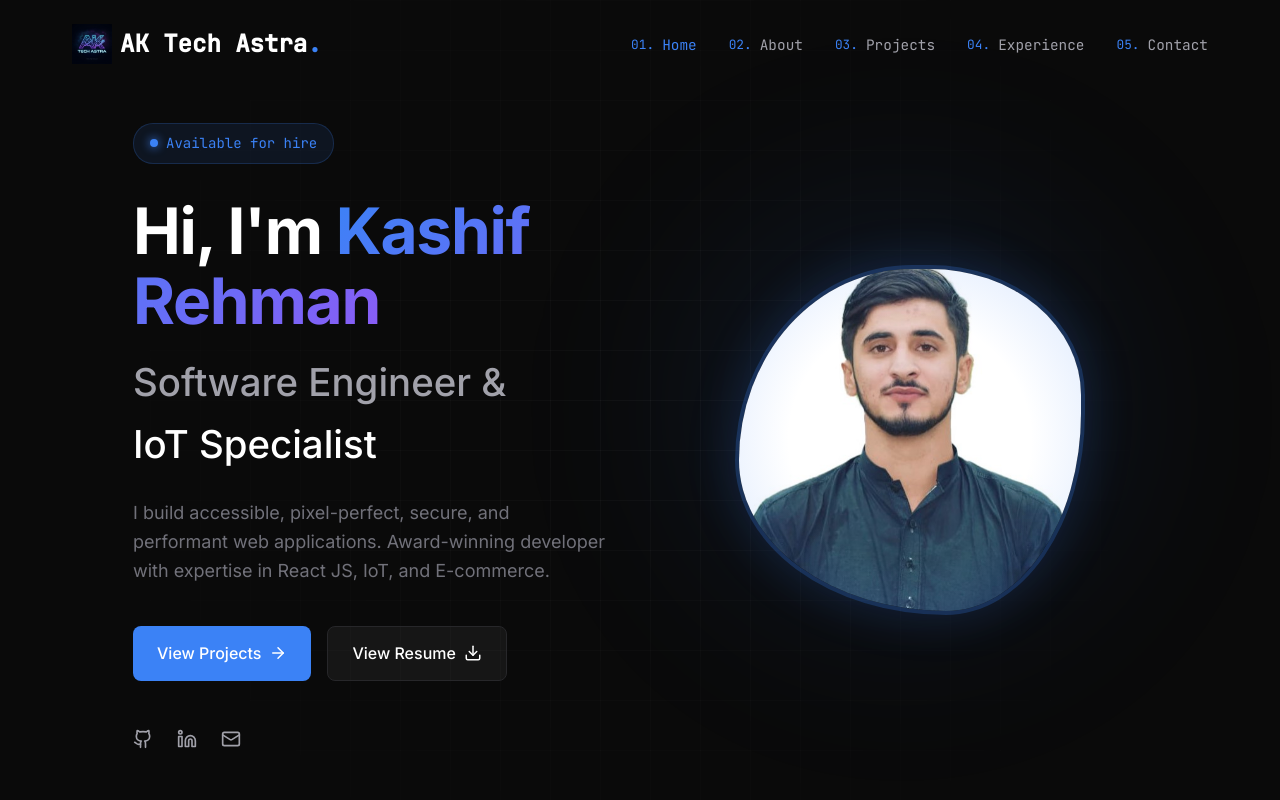
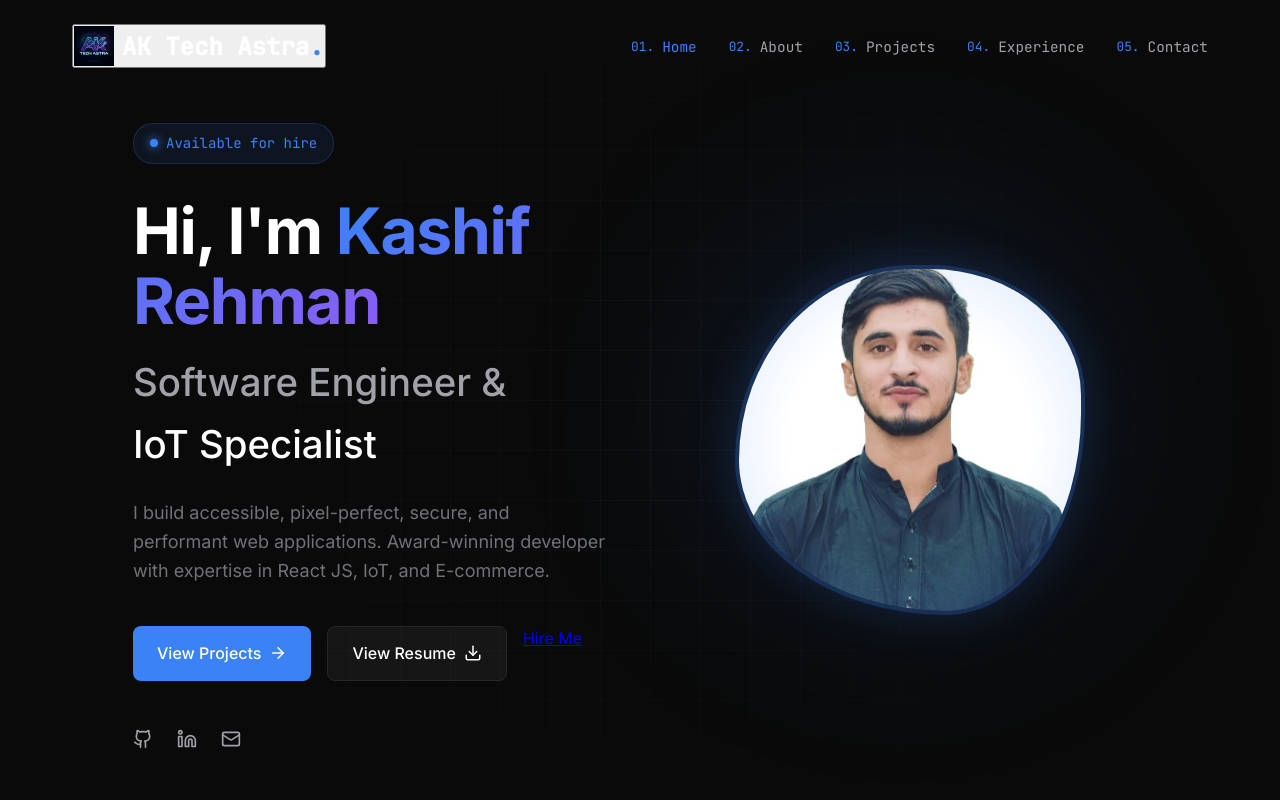
Before and after one commit to Kashif-Rehman/my-portfolio-, a React (Create React App) app: page / in a window 1280 px wide. Shown: the top 800 px of the page. Built offline with nearby package versions, Linux system fonts and the light colour scheme.

Commit message:
SEO, accessibility, CTA, README improvements

```diff
--- a/public/index.html
+++ b/public/index.html
@@ -6,6 +6,8 @@
   <link rel="icon" href="%PUBLIC_URL%/logo.png" />
   <meta name="viewport" content="width=device-width, initial-scale=1" />
   <meta name="theme-color" content="#0a0a0a" />
+  <meta name="robots" content="index,follow" />
+  <link rel="canonical" href="https://kashifrehmanportfolio.web.app/" />
 
   <!-- SEO Meta Tags -->
   <meta name="description"
@@ -44,12 +46,13 @@
   <script type="application/ld+json">
     {
       "@context": "https://schema.org",
-      "@type": "Organization",
-      "name": "AK Tech Astra",
-      "founder": {
+      "@graph": [
+        {
           "@type": "Person",
-        "name": "Kashif Rehman"
-      },
+          "@id": "https://kashifrehmanportfolio.web.app/#person",
+          "name": "Kashif Rehman",
+          "jobTitle": "Software Engineer & IoT Specialist",
+          "image": "https://kashifrehmanportfolio.web.app/logo.png",
           "url": "https://kashifrehmanportfolio.web.app/",
           "sameAs": [
             "https://github.com/Kashif-Rehman",
@@ -60,8 +63,22 @@
             "addressLocality": "Bhimber",
             "addressRegion": "AJK",
             "addressCountry": "Pakistan"
+          }
         },
+        {
+          "@type": "Organization",
+          "@id": "https://kashifrehmanportfolio.web.app/#organization",
+          "name": "AK Tech Astra",
+          "url": "https://kashifrehmanportfolio.web.app/",
+          "logo": "https://kashifrehmanportfolio.web.app/logo.png",
+          "founder": {"@id": "https://kashifrehmanportfolio.web.app/#person"},
+          "sameAs": [
+            "https://github.com/Kashif-Rehman",
+            "https://www.linkedin.com/in/kashif-rehman-65354520b"
+          ],
           "description": "Premium Software Engineering & IoT Services."
+        }
+      ]
     }
     </script>
 
--- a/src/components/Footer.js
+++ b/src/components/Footer.js
@@ -20,13 +20,13 @@ const Footer = () => {
                     </div>
 
                     <div className={styles.right}>
-                        <a href="https://github.com/Kashif-Rehman" target="_blank" rel="noopener noreferrer" className={styles.social}>
+                        <a href="https://github.com/Kashif-Rehman" target="_blank" rel="noopener noreferrer" className={styles.social} aria-label="GitHub profile">
                             <Github size={18} />
                         </a>
-                        <a href="https://www.linkedin.com/in/kashif-rehman-65354520b" target="_blank" rel="noopener noreferrer" className={styles.social}>
+                        <a href="https://www.linkedin.com/in/kashif-rehman-65354520b" target="_blank" rel="noopener noreferrer" className={styles.social} aria-label="LinkedIn profile">
                             <Linkedin size={18} />
                         </a>
-                        <a href="mailto:iaamkashif@gmail.com" className={styles.social}>
+                        <a href="mailto:iaamkashif@gmail.com" className={styles.social} aria-label="Send me an email">
                             <Mail size={18} />
                         </a>
                     </div>
--- a/src/components/Hero.js
+++ b/src/components/Hero.js
@@ -33,22 +33,25 @@ const Hero = () => {
                         </p>
 
                         <div className={styles.actions}>
-                            <a href="#projects" className={styles.primaryBtn}>
+                            <a href="#projects" className={styles.primaryBtn} aria-label="View my project portfolio">
                                 View Projects <ArrowRight size={18} />
                             </a>
-                            <a href="/resume.html" target="_blank" className={styles.secondaryBtn}>
+                            <a href="/resume.html" target="_blank" rel="noopener noreferrer" className={styles.secondaryBtn} aria-label="Open my resume in a new tab">
                                 View Resume <Download size={18} />
+                            </a>
+                            <a href="#contact" className={styles.hireBtn} aria-label="Hire me - jump to contact form">
+                                Hire Me
                             </a>
                         </div>
 
                         <div className={styles.socials}>
-                            <a href="https://github.com/Kashif-Rehman" target="_blank" rel="noopener noreferrer" className={styles.socialLink}>
+                            <a href="https://github.com/Kashif-Rehman" target="_blank" rel="noopener noreferrer" className={styles.socialLink} aria-label="GitHub profile">
                                 <Github size={20} />
                             </a>
-                            <a href="https://www.linkedin.com/in/kashif-rehman-65354520b" target="_blank" rel="noopener noreferrer" className={styles.socialLink}>
+                            <a href="https://www.linkedin.com/in/kashif-rehman-65354520b" target="_blank" rel="noopener noreferrer" className={styles.socialLink} aria-label="LinkedIn profile">
                                 <Linkedin size={20} />
                             </a>
-                            <a href="mailto:iaamkashif@gmail.com" className={styles.socialLink}>
+                            <a href="mailto:iaamkashif@gmail.com" className={styles.socialLink} aria-label="Send me an email">
                                 <Mail size={20} />
                             </a>
                         </div>
@@ -56,7 +59,7 @@ const Hero = () => {
 
                     <div className={styles.imageWrapper}>
                         <div className={styles.imageContainer}>
-                            <img src={require('../images/dp.jpg')} alt="Kashif Rehman" className={styles.profileImage} />
+                            <img src={require('../images/dp.jpg')} alt="Portrait of Kashif Rehman" className={styles.profileImage} loading="lazy" />
                             <div className={styles.imageGlow} />
                         </div>
                     </div>
--- a/src/components/Navbar.js
+++ b/src/components/Navbar.js
@@ -34,20 +34,27 @@ const Navbar = ({ activeSection }) => {
         <nav className={`${styles.nav} ${isScrolled ? styles.scrolled : ''}`}>
             <div className="container">
                 <div className={styles.content}>
-                    <div className={styles.logo} onClick={() => scrollToSection('home')}>
-                        <img src={require('../images/logo.png')} alt="AK Tech Astra" className={styles.logoImage} style={{ height: '40px', width: 'auto' }} />
+                    <button
+                        type="button"
+                        className={styles.logo}
+                        onClick={() => scrollToSection('home')}
+                        aria-label="Go to Home section"
+                    >
+                        <img src={require('../images/logo.png')} alt="AK Tech Astra logo" className={styles.logoImage} style={{ height: '40px', width: 'auto' }} loading="lazy" />
                         <span className={styles.logoText}>AK Tech Astra<span className={styles.dot}>.</span></span>
-                    </div>
+                    </button>
 
                     {/* Desktop Nav */}
                     <ul className={styles.desktopLinks}>
-                        {navLinks.map((link) => (
+                        {navLinks.map((link, i) => (
                             <li key={link.id}>
                                 <button
                                     onClick={() => scrollToSection(link.id)}
                                     className={`${styles.link} ${activeSection === link.id ? styles.active : ''}`}
+                                    aria-label={`Go to ${link.name} section`}
+                                    aria-current={activeSection === link.id ? 'true' : undefined}
                                 >
-                                    <span className={styles.linkNumber}>0{navLinks.indexOf(link) + 1}.</span>
+                                    <span className={styles.linkNumber}>0{i + 1}.</span>
                                     {link.name}
                                 </button>
                             </li>
```
Also changed, not shown: 1 other file (tests, documents, lock files or other folders). Lines whose indentation alone changed are shown as unchanged.
